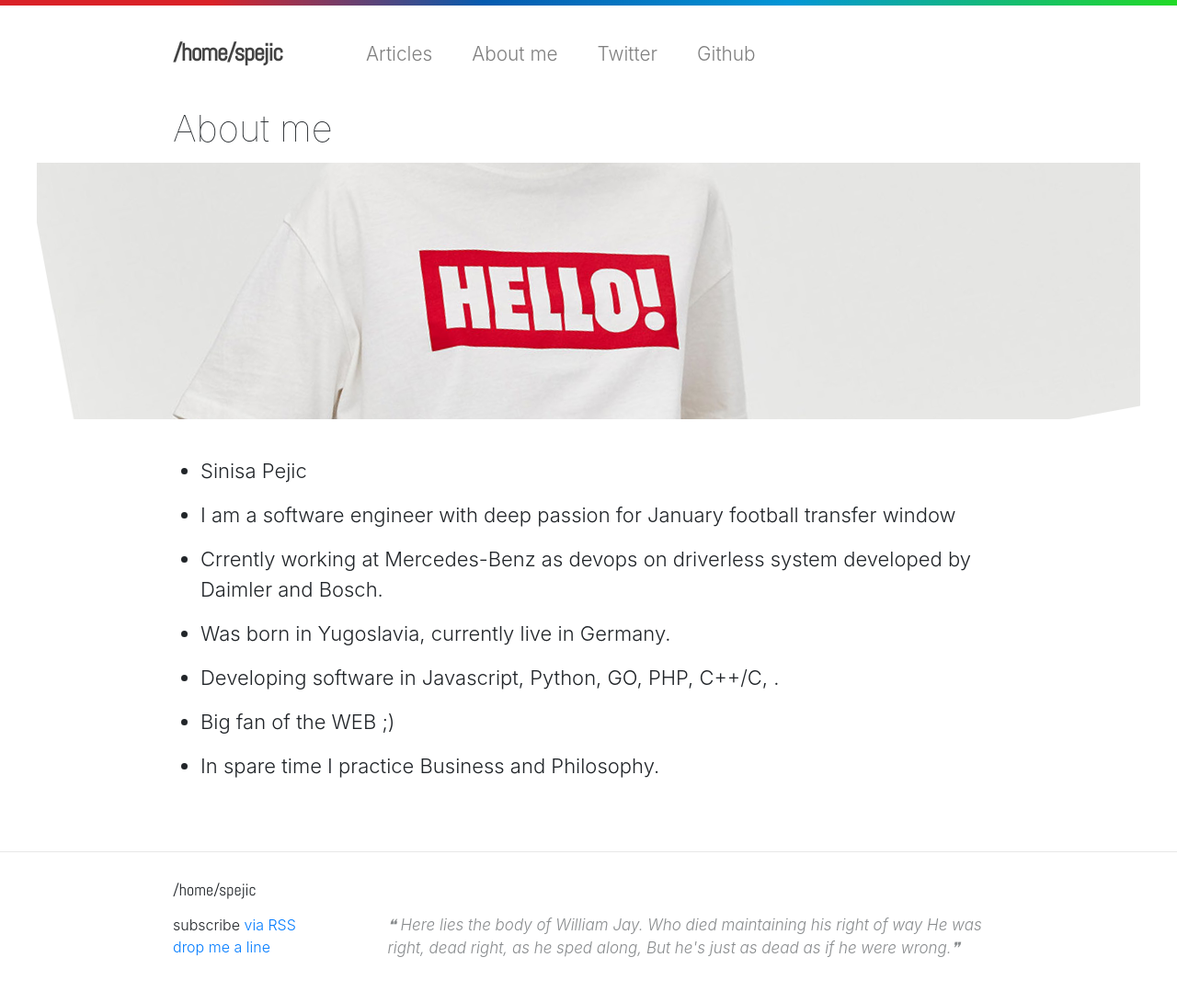
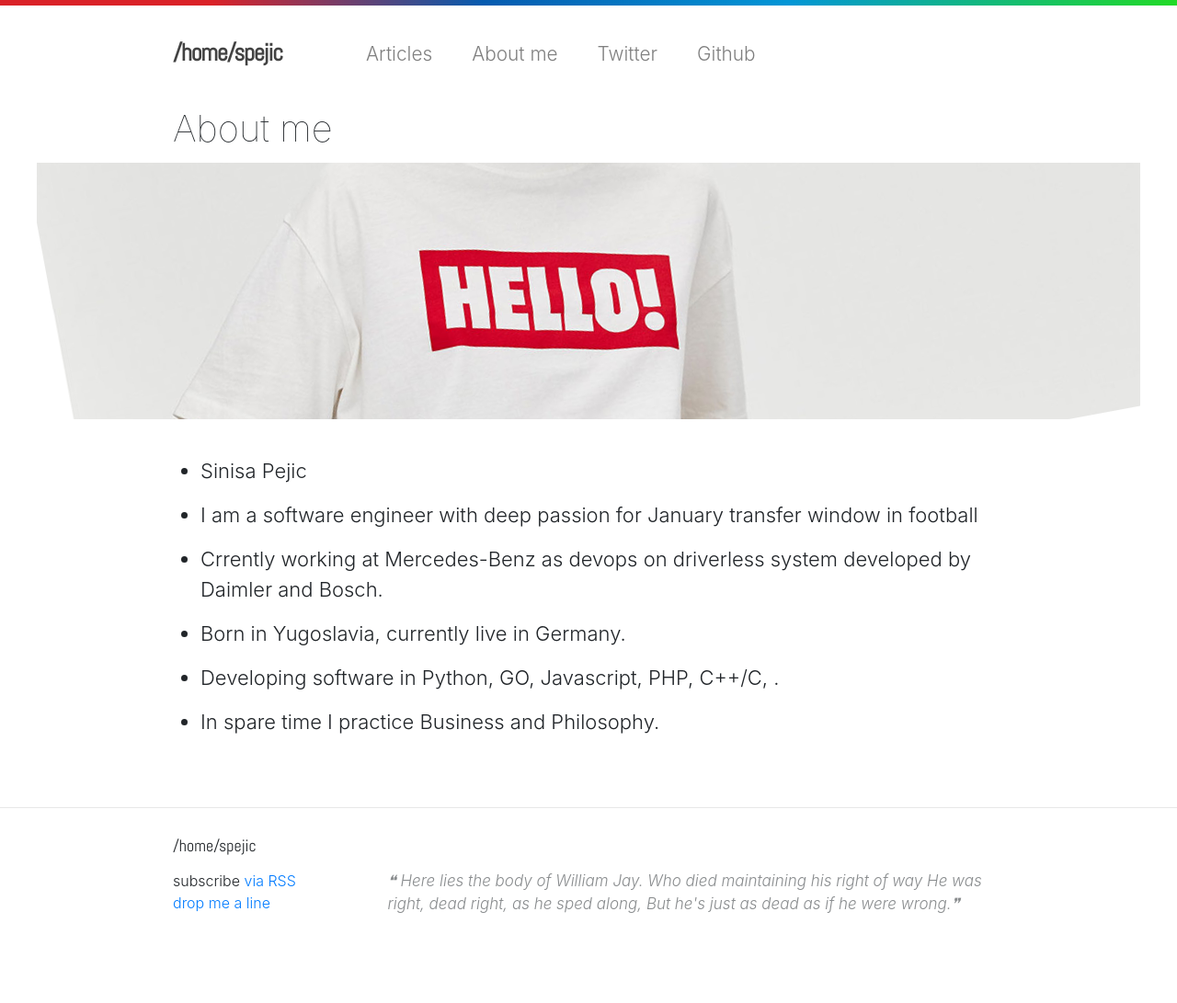
Before and after one commit to spejic88/spejic88.github.io, a Jekyll site: the page built from about.md, in a window 1280 px wide. Shown: the whole page at 92% size. Built offline with Jekyll 4.4.1, drawn with Linux system fonts in a browser that asks for light colours; some web fonts are replaced; after the commit the page ends 1043 px from its top, so only the background shows below that.

Commit message:
Update about.md

```diff
--- a/about.md
+++ b/about.md
@@ -20,15 +20,13 @@ permalink: /about/
 
         <li>Sinisa Pejic</li>
 
-        <li>I am a software engineer with deep passion for January football transfer window</li>
+        <li>I am a software engineer with deep passion for January transfer window in football</li>
 
         <li>Crrently working at Mercedes-Benz as devops on driverless system developed by Daimler and Bosch.</li>
 
-        <li>Was born in Yugoslavia, currently live in Germany.</li>
+        <li>Born in Yugoslavia, currently live in Germany.</li>
 
-        <li>Developing software in Javascript, Python, GO, PHP, C++/C, .</li>
-
-        <li>Big fan of the WEB ;)</li>
+        <li>Developing software in Python, GO, Javascript, PHP, C++/C, .</li>
 
         <li>In spare time I practice Business and Philosophy.</li>
 
```
